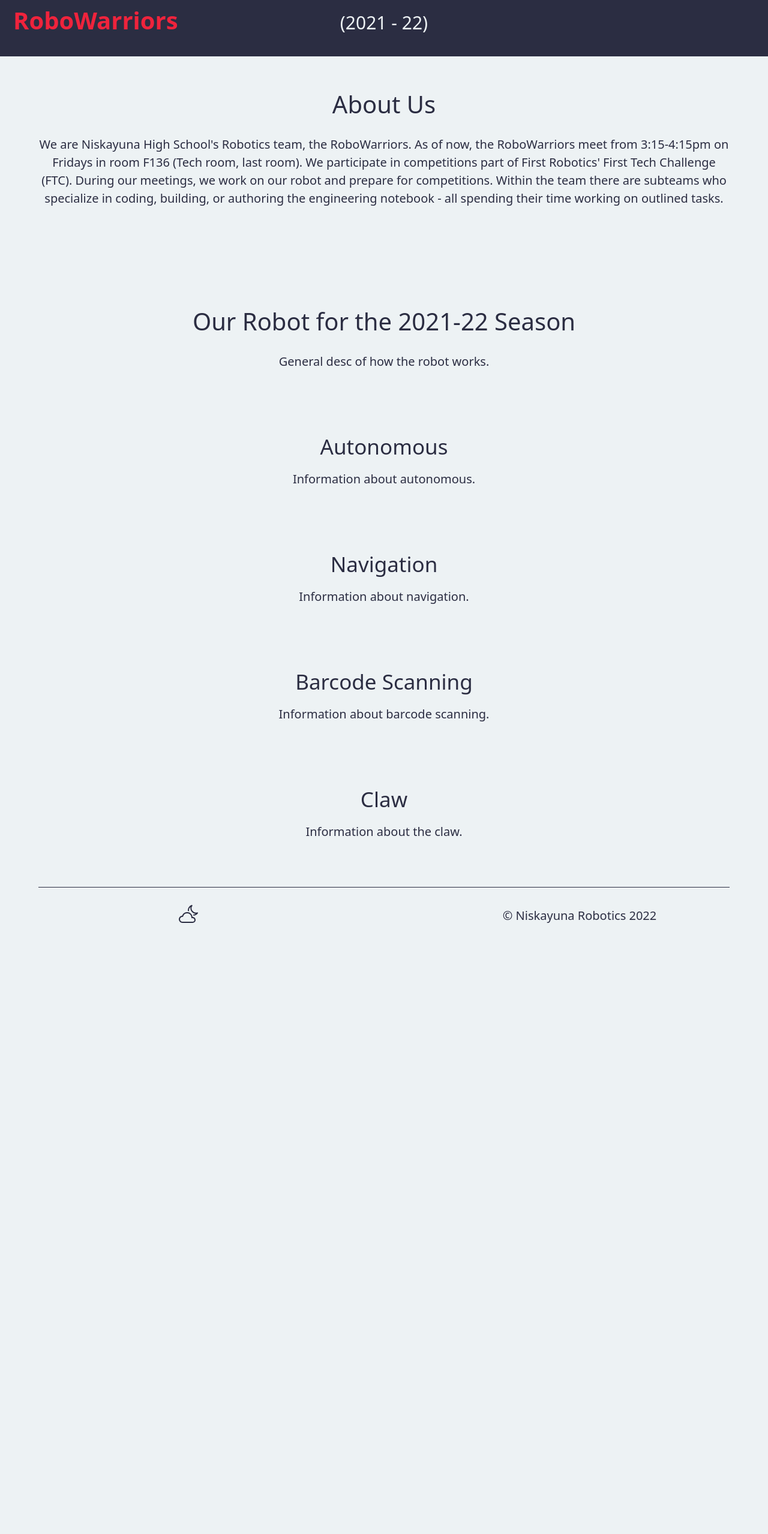
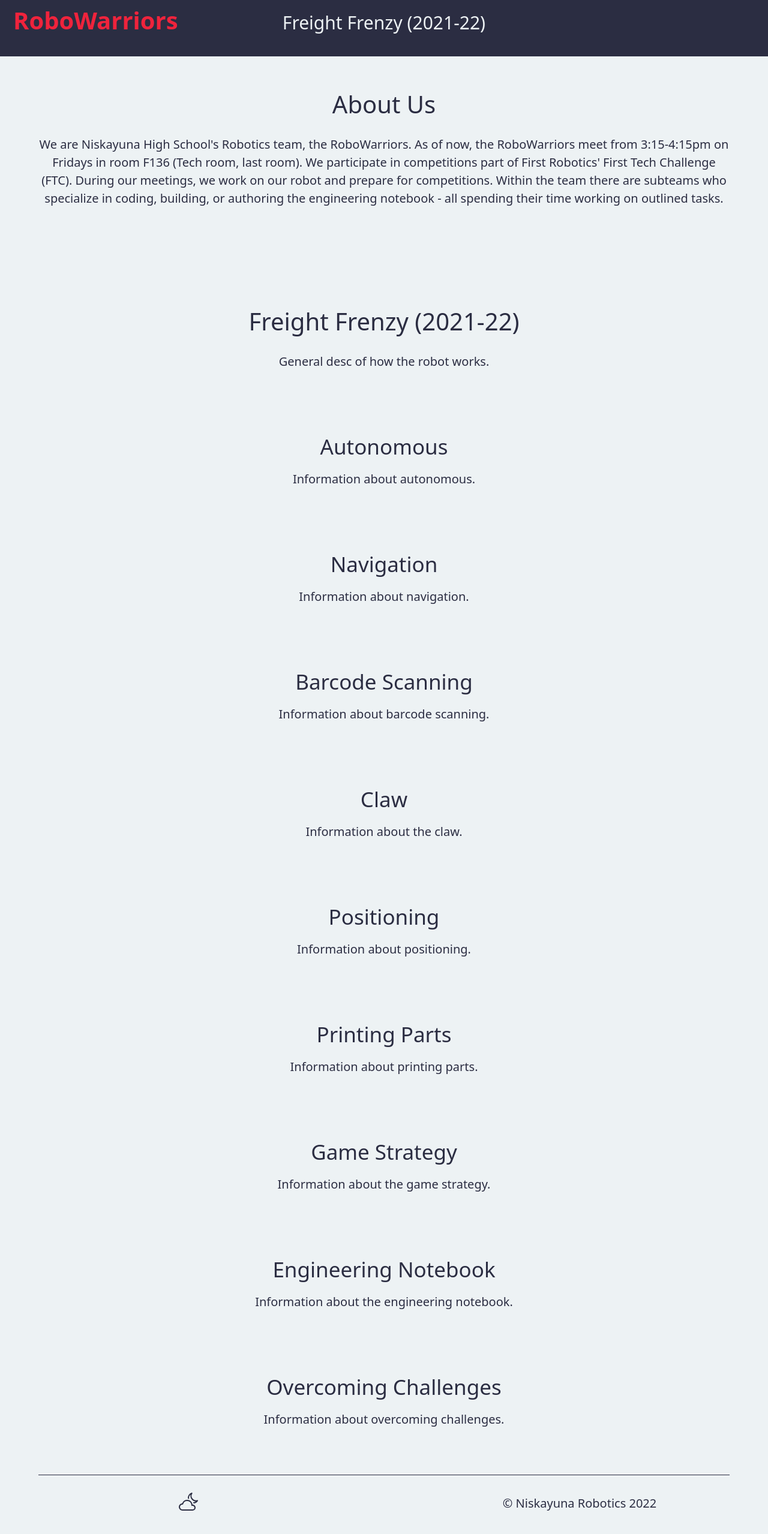
Before and after one commit to celiaher/website, a plain HTML site: page about.html in a window 1280 px wide. Shown: the whole page at 60% size. Before the commit the page ends 1608 px from the top, so only its background shows below. Drawn offline with nearby package versions, Linux system fonts and the light colour scheme.

Commit message:
bug fixes + about robot topics

```diff
--- a/about.html
+++ b/about.html
@@ -16,7 +16,7 @@
             </div>
             <div class="col-lg-4 nav-item">
                 <a class="nav-links" href="#21-22">
-                    <h4>(2021 - 22)</h4>
+                    <h4>Freight Frenzy (2021-22)</h4>
                 </a>
             </div>
         </div>
@@ -32,7 +32,7 @@
             </p>
         </section>
         <section>
-            <h2 id="21-22" style="padding-top: 100px;">Our Robot for the 2021-22 Season</h2>
+            <h2 id="21-22" style="padding-top: 100px;">Freight Frenzy (2021-22)</h2>
             <p>
                 General desc of how the robot works.
             </p>
@@ -52,6 +52,26 @@
             <p>
                 Information about the claw.
             </p>
+            <h3>Positioning</h3>
+            <p>
+                Information about positioning.
+            </p>
+            <h3>Printing Parts</h3>
+            <p>
+                Information about printing parts.
+            </p>
+            <h3>Game Strategy</h3>
+            <p>
+                Information about the game strategy.
+            </p>
+            <h3>Engineering Notebook</h3>
+            <p>
+                Information about the engineering notebook.
+            </p>
+            <h3>Overcoming Challenges</h3>
+            <p>
+                Information about overcoming challenges.
+            </p>
         </section>
         <section>
             <div class="footer">
--- a/css/about.css
+++ b/css/about.css
@@ -1,5 +1,6 @@
 body {
     background-color: #EDF2F4;
+    overflow-x: hidden;
 }
 a:link {
     text-decoration: none;
--- a/css/main.css
+++ b/css/main.css
@@ -1,5 +1,6 @@
 body {
     background-color: #EDF2F4;
+    overflow-x: hidden;
 }
 a:link {
     text-decoration: none;
--- a/scripts/downloads.js
+++ b/scripts/downloads.js
@@ -5,7 +5,7 @@ function darkClick()
     $(".footer-line").css("stroke", "#2B2D42");
     $("#copyright").css("color", "#2B2D42");
     $(".mode-dark").attr("onclick", "lightClick();");
-    $(".mode-dark").attr("class", "mode-light bi bi-cloud-moon");
+    $(".mode-dark").attr("class", "mode-light col-lg-6");
     $(".downloads-only h5").css("color", "#2B2D42");
 }
 function lightClick()
@@ -15,7 +15,7 @@ function lightClick()
     $(".footer-line").css("stroke", "#EDF2F4");
     $("#copyright").css("color", "#EDF2F4");
     $(".mode-light").attr("onclick", "darkClick();");
-    $(".mode-light").attr("class", "mode-dark bi bi-cloud-moon");
+    $(".mode-light").attr("class", "mode-dark col-lg-6");
     $(".downloads-only h5").css("color", "#EDF2F4");
 }
 document.getElementById("copyright").innerText += ` ${new Date().getFullYear()}`;
--- a/scripts/index.js
+++ b/scripts/index.js
@@ -7,7 +7,7 @@ function darkClick()
     $("#copyright").css("color", "#2B2D42");
     $(".links-svg-dark").attr("class", "links-svg-light");
     $(".mode-dark").attr("onclick", "lightClick();");
-    $(".mode-dark").attr("class", "mode-light bi bi-cloud-moon");
+    $(".mode-dark").attr("class", "mode-light col-lg-6");
 }
 function lightClick()
 {
@@ -18,6 +18,6 @@ function lightClick()
     $("#copyright").css("color", "#EDF2F4");
     $(".links-svg-light").attr("class", "links-svg-dark");
     $(".mode-light").attr("onclick", "darkClick();");
-    $(".mode-light").attr("class", "mode-dark bi bi-cloud-moon");
+    $(".mode-light").attr("class", "mode-dark col-lg-6");
 }
 document.getElementById("copyright").innerText += ` ${new Date().getFullYear()}`;
```
Also changed, not shown: 1 other file.
